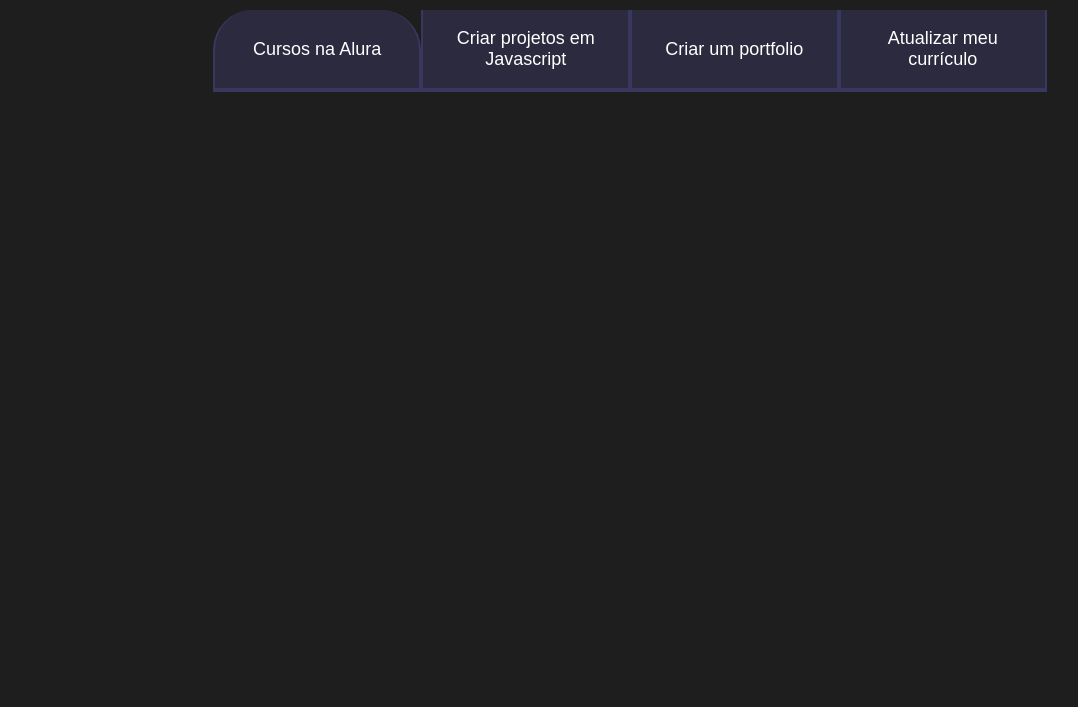
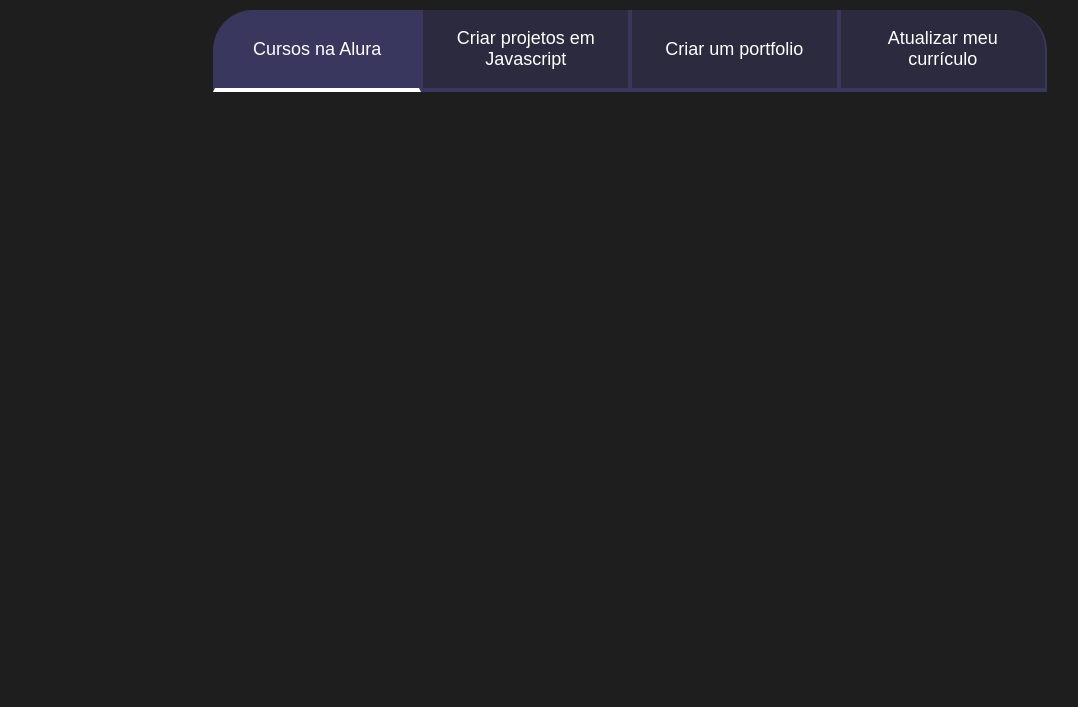
Before and after one commit to BoloDeMorango31/N-o-sei-, a plain HTML site: page index.html in a window 1280 px wide. Shown: the part 93-800 px from the top of the page, without its empty margins (10-1088 px from the left). Drawn offline with Linux system fonts and the light colour scheme.

Commit message:
ajuste do bla bla

```diff
--- a/index.html
+++ b/index.html
@@ -12,7 +12,7 @@
     <section class="conteudo-principal">
         <h2 class="titulo-principal">Meus Objetivos do ano<span>_</span></h2>
         <div class="botoes">
-            <button class="botao">Cursos na Alura</button>
+            <button class="botao ativo">Cursos na Alura</button>
             <button class="botao">Criar projetos em Javascript</button>
             <button class="botao">Criar um portfolio</button>
             <button class="botao">Atualizar meu currículo</button>
--- a/style.css
+++ b/style.css
@@ -61,16 +61,23 @@
     display: block;
 }
 
+.ativo{
+  background-color: var(--botao-ativo);
+  border-bottom: 4px solid var(--branco);
+}
+
+
+
 @media screen and (min-width: 768px){
   .botoes{
         display: flex;
   }
 
-  .botoes:first-child{
-       border-radius: 0 40px 0 0;
+  .botao:first-child{
+       border-radius: 40px 0 0 0;
 
 }
-.botoes:last-child{
+.botao:last-child{
     border-radius: 0 40px 0 0;
  }
 }
```
